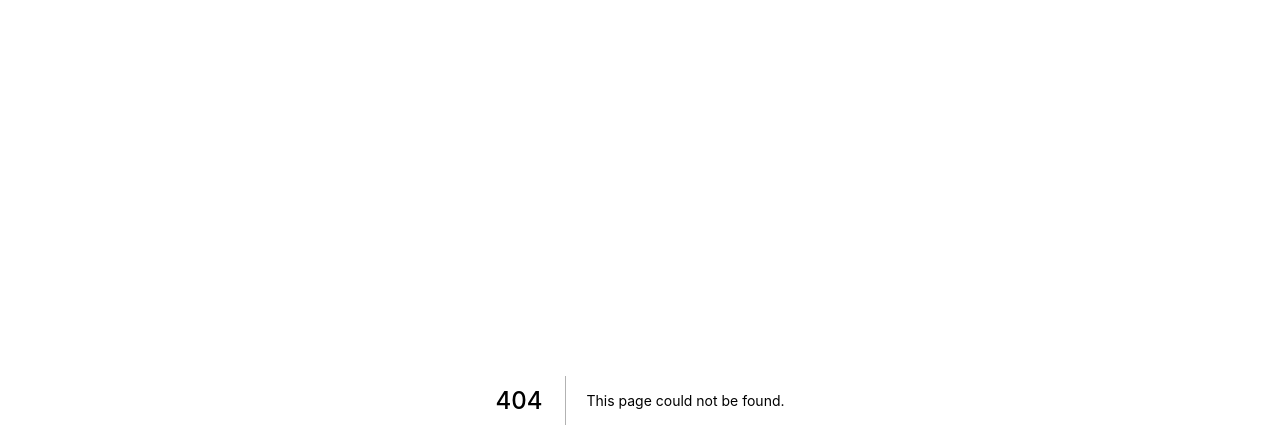
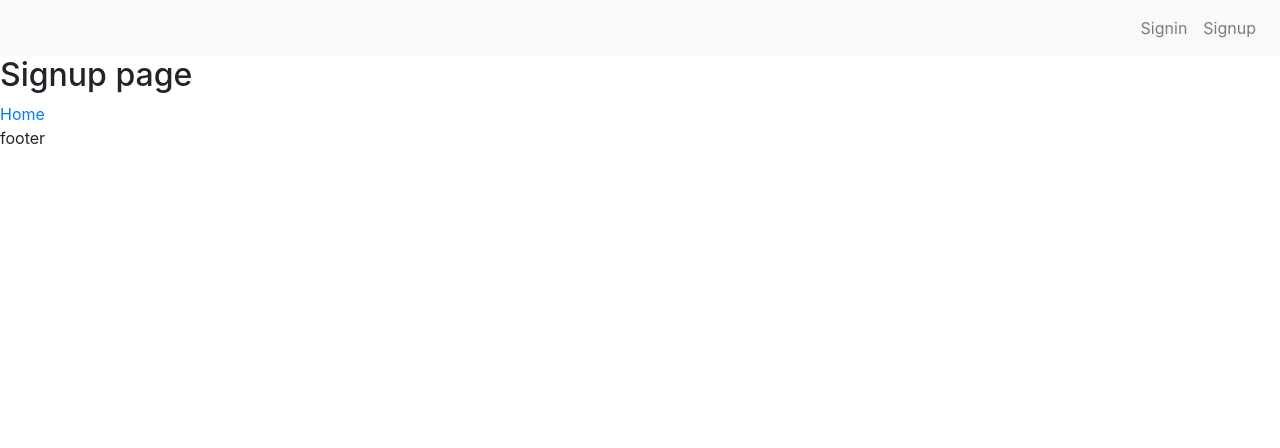
Before and after one commit to LuisCusihuaman/seoblog, a Next.js app in the folder frontend/: page /signup in a window 1280 px wide. Before the commit this address had no page. Shown: the top 448 px of the page. Built offline with nearby package versions, Linux system fonts and the light colour scheme.

Commit message:
feat: navigation using link component

```diff
--- a/frontend/components/Header.js
+++ b/frontend/components/Header.js
@@ -1,15 +1,8 @@
 import React, { useState } from 'react';
-import {
-  Collapse,
-  Navbar,
-  NavbarToggler,
-  NavbarBrand,
-  Nav,
-  NavItem,
-  NavLink,
-  NavbarText,
-} from 'reactstrap';
+
+import { Collapse, Navbar, NavbarToggler, Nav, NavItem, NavLink, NavbarText } from 'reactstrap';
 import { APP_NAME } from '../config';
+import Link from 'next/link';
 
 const Header = (props) => {
   const [isOpen, setIsOpen] = useState(false);
@@ -18,18 +11,23 @@ const Header = (props) => {
 
   return (
     <Navbar color="light" light expand="md">
-      <NavbarBrand href="/">{APP_NAME}</NavbarBrand>
+      <Link href="/">
+        <NavLink className="navbar-brand font-weight-bold">{APP_NAME}</NavLink>
+      </Link>
       <NavbarToggler onClick={toggle} />
       <Collapse isOpen={isOpen} navbar>
-        <Nav className="mr-auto" navbar>
+        <Nav className="ml-auto" navbar>
           <NavItem>
-            <NavLink href="/components/">Components</NavLink>
+            <Link href="/signin">
+              <NavLink>Signin</NavLink>
+            </Link>
           </NavItem>
           <NavItem>
-            <NavLink href="https://github.com/reactstrap/reactstrap">GitHub</NavLink>
+            <Link href="/signup">
+              <NavLink>Signup</NavLink>
+            </Link>
           </NavItem>
         </Nav>
-        <NavbarText>Simple Text</NavbarText>
       </Collapse>
     </Navbar>
   );
--- a/frontend/pages/_document.js
+++ b/frontend/pages/_document.js
@@ -8,7 +8,9 @@ class MyDocument extends Document {
           <meta charSet="UTF-8" />
           <link
             rel="stylesheet"
-            href="https://cdnjs.cloudflare.com/ajax/libs/twitter-bootstrap/4.5.2/css/bootstrap.min.css"
+            href="https://stackpath.bootstrapcdn.com/bootstrap/4.5.2/css/bootstrap.min.css"
+            integrity="sha384-JcKb8q3iqJ61gNV9KGb8thSsNjpSL0n8PARn9HuZOnIxN0hoP+VmmDGMN5t9UJ0Z"
+            crossorigin="anonymous"
           />
         </Head>
 
--- /dev/null
+++ b/frontend/pages/signup.js
@@ -0,0 +1,12 @@
+import Layout from '../components/Layout';
+import Link from 'next/link';
+
+const Signup = () => (
+  <Layout>
+    <h2>Signup page</h2>
+    <Link href="/">
+      <a>Home</a>
+    </Link>
+  </Layout>
+);
+export default Signup;
```
Also changed, not shown: frontend/pages/index.js (+8 -5 lines), frontend/pages/signin.js (added, +8 -0 lines).
